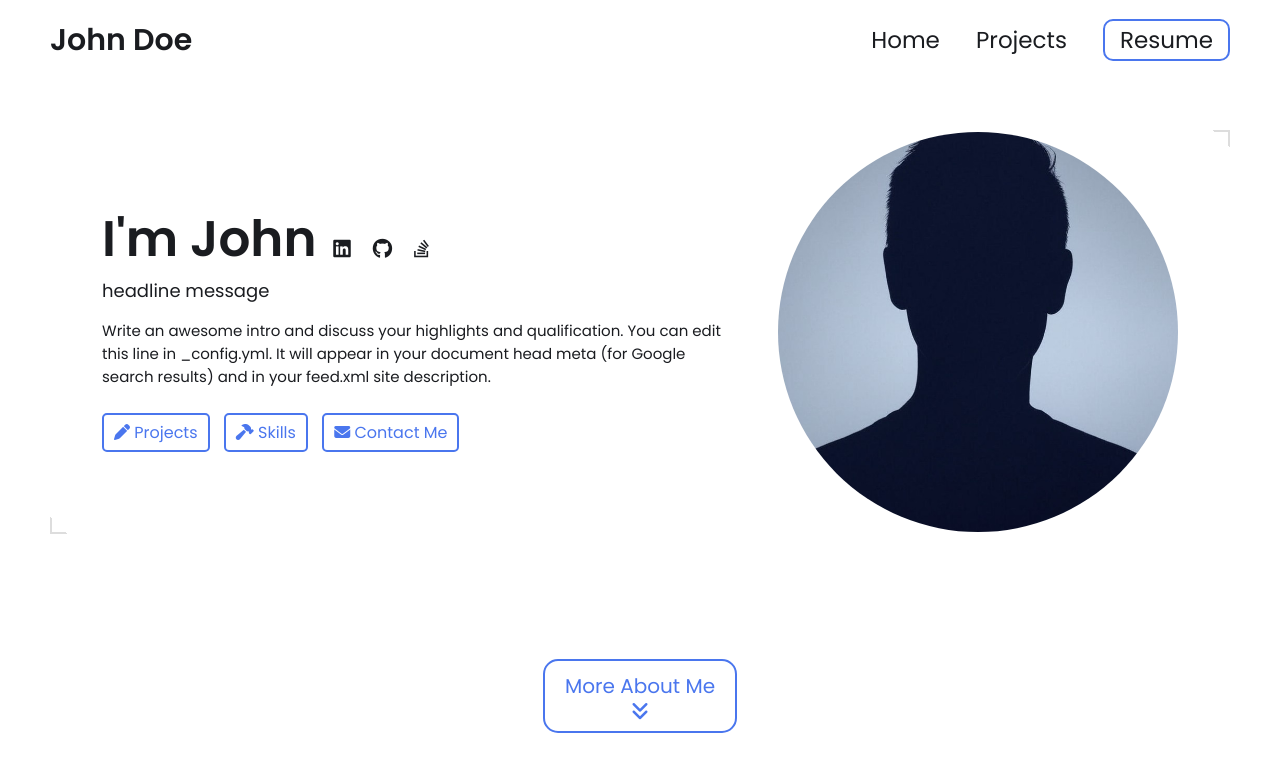
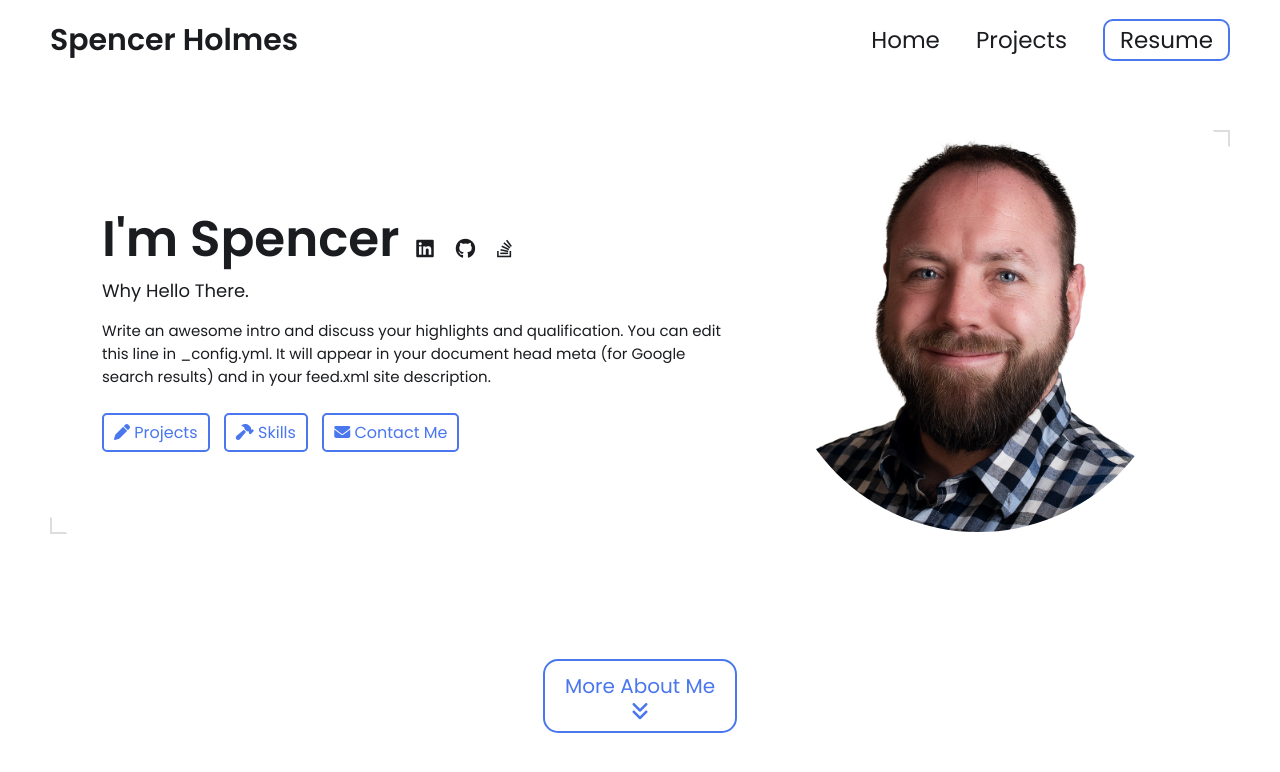
Before and after one commit to SuSpence-89/Eng-portfolio, a Jekyll site: the page built from index.html, in a window 1280 px wide and 900 px high. Shown: the top 772 px of the window. Built offline with Jekyll 4.4.1, drawn with Linux system fonts in a browser that asks for light colours.

Commit message:
Update _config.yml

```diff
--- a/_config.yml
+++ b/_config.yml
@@ -7,31 +7,31 @@
 
 # Main Page Setup
 
-title: John Doe's Portfolio # This is what shows up in the tab of the browser
+title: Spencer Holmes's Portfolio # This is what shows up in the tab of the browser
 
 
 
 # Hero Section
-name: John Doe
-headline: headline message
+name: Spencer Holmes
+headline: Why Hello There.
 description: >- # dont remove this line. this will ignore all new lines until the next section
   Write an awesome intro and discuss your highlights and qualification. You can edit this
   line in _config.yml. It will appear in your document head meta (for
   Google search results) and in your feed.xml site description.
 
 # Place your profile image in /assets/images/profile-image/folder and edit the file name
-profile_image: ./assets/images/profile-image/avatar.jpeg
+profile_image: assets/images/SpencerHolmes_Square.jpg
 
 
 # Link your resume
 # You can place your resume in assets/resume/{resume.pdf or add external link such as pdf saved in google drive
-resume-url: https://drive.google.com/file/d/13Z3duVzh-gguPU5r03oJVEE6rV9rd3DS/view?usp=sharing # or /assets/resume/resume.pdf
+resume-url: https://drive.google.com/file/d/1hbcDYHCYQG0sllKOnOWKIhD_9in4wbIs/view?usp=sharing # or /assets/resume/resume.pdf
 
 
 # Set up external links - this will show up as small icons next to your name.
 
 external-links:    # input only your own url slug. The icons with missing entries will not appear.
-  linkedin: test    # https://www.linkedin.com/in/{your url slug}
+  linkedin: www.linkedin.com/in/spencer-holmes-veteran-x    # https://www.linkedin.com/in/{your url slug}
   github: leea12    # https://github.com/{your url slug}
   stackoverflow: test      # https://stackoverflow.com/users/{your url slug}
   medium:            # https://medium.com/@{your url slug}
```
